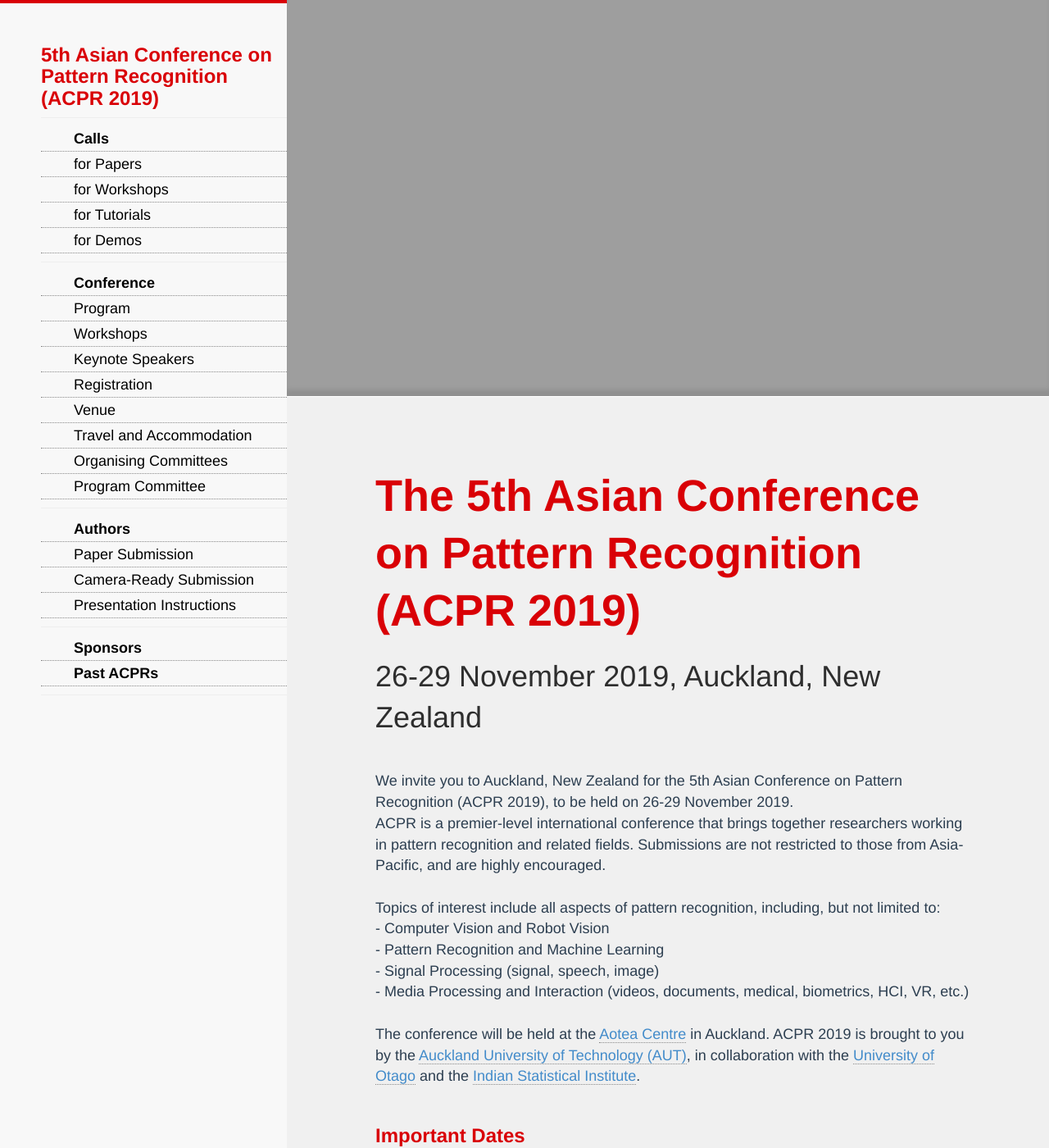
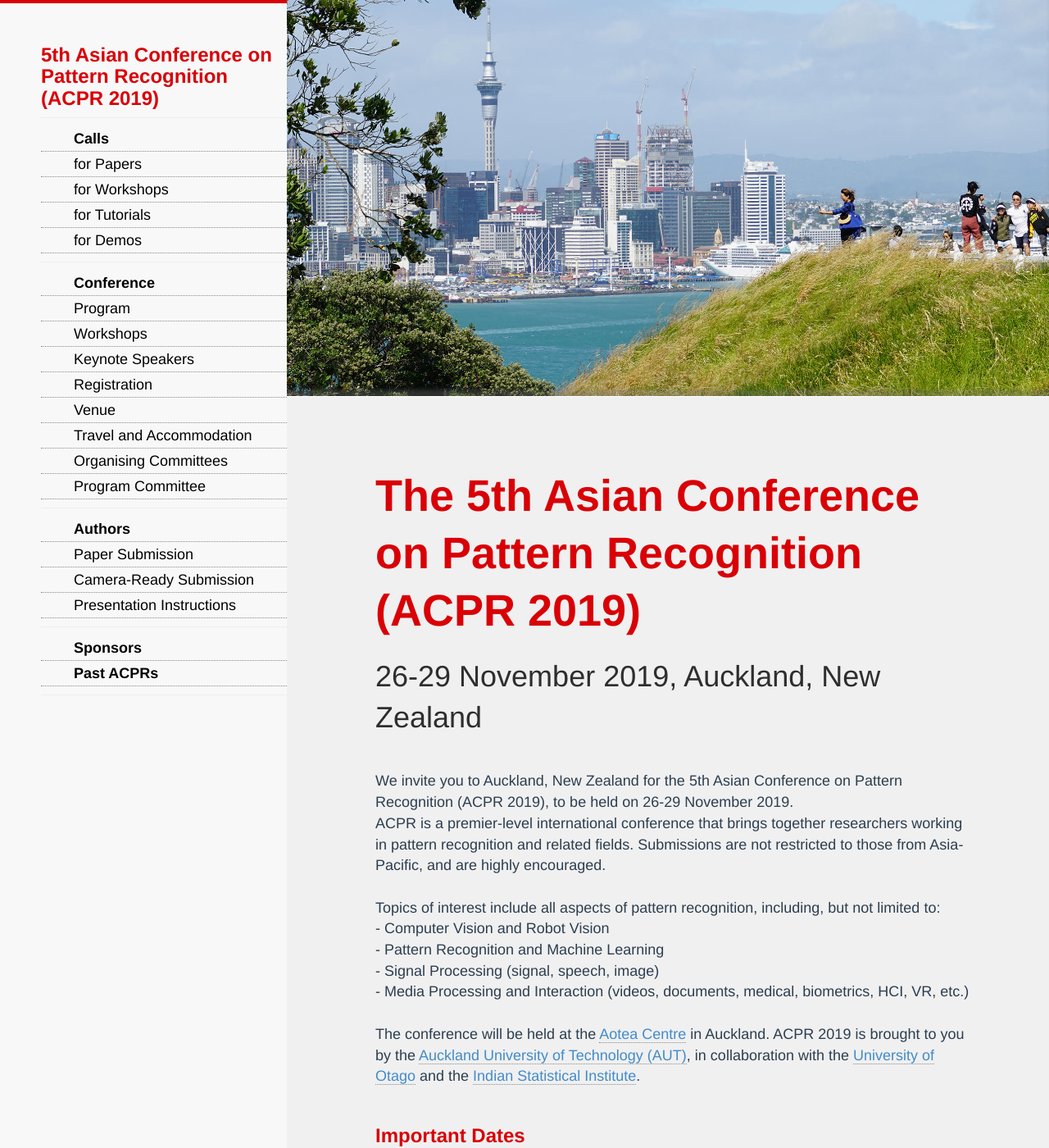
Before and after one commit to AndrewChenUoA/ACPR2019, a Jekyll site: the page built from index.html, in a window 1280 px wide and 1400 px high. Shown: the whole window at 82% size. Built offline with Jekyll 4.4.1, drawn with Linux system fonts in a browser that asks for light colours; nearby versions of some CDN libraries; Markdown is read by kramdown in place of the engine named in the settings.

Commit message:
Fix extension

```diff
--- a/_includes/showcase.html
+++ b/_includes/showcase.html
@@ -1,6 +1,6 @@
     </div>
     <style>
-    .showcase-wrapper {background-image: url("{{ site.baseurl }}/images/header6.png"); background-position:center; max-height:400px}
+    .showcase-wrapper {background-image: url("{{ site.baseurl }}/images/header6.jpg"); background-position:center; max-height:400px}
     </style>
     <div class="showcase-wrapper sticky">
       <div class="showcase-text">
```
